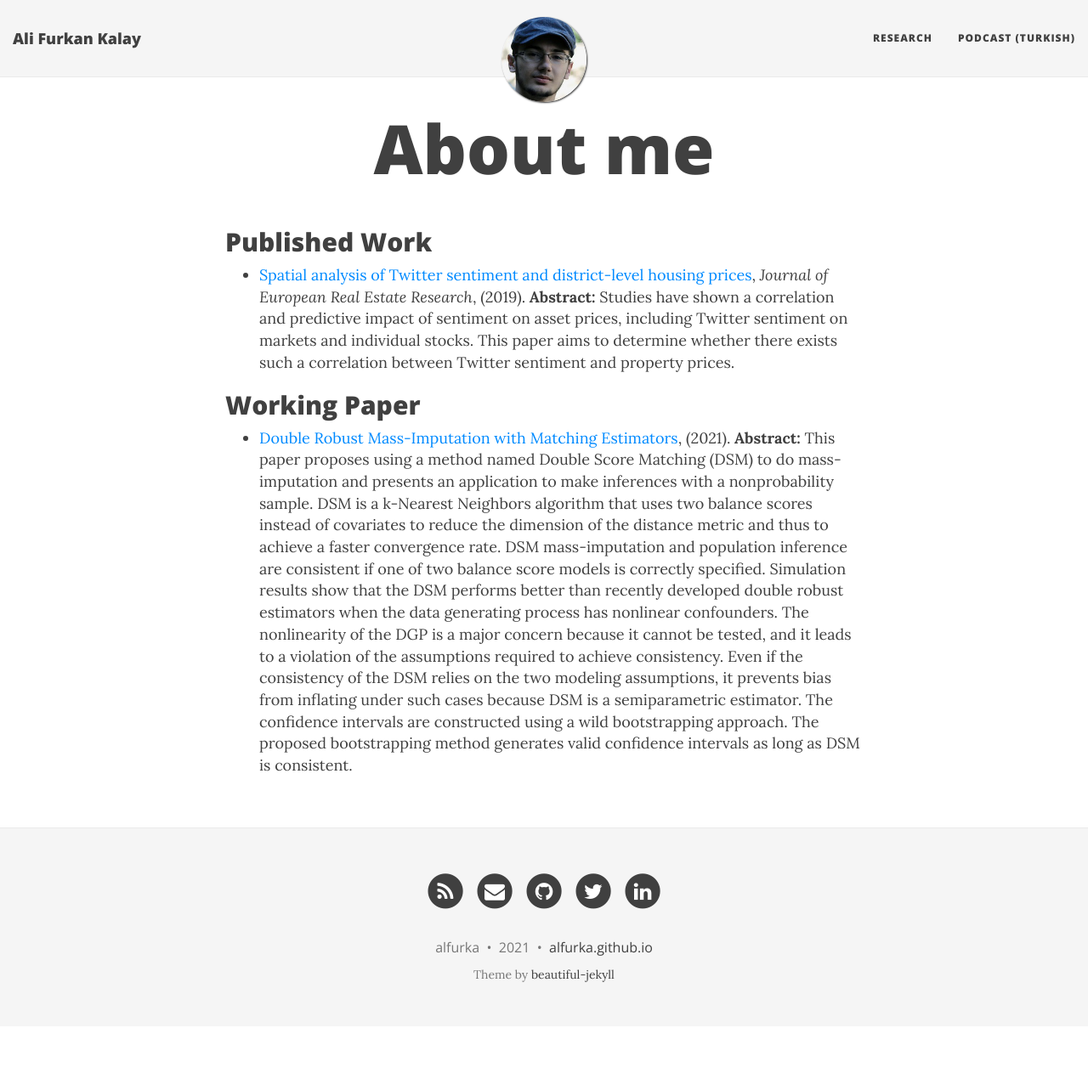
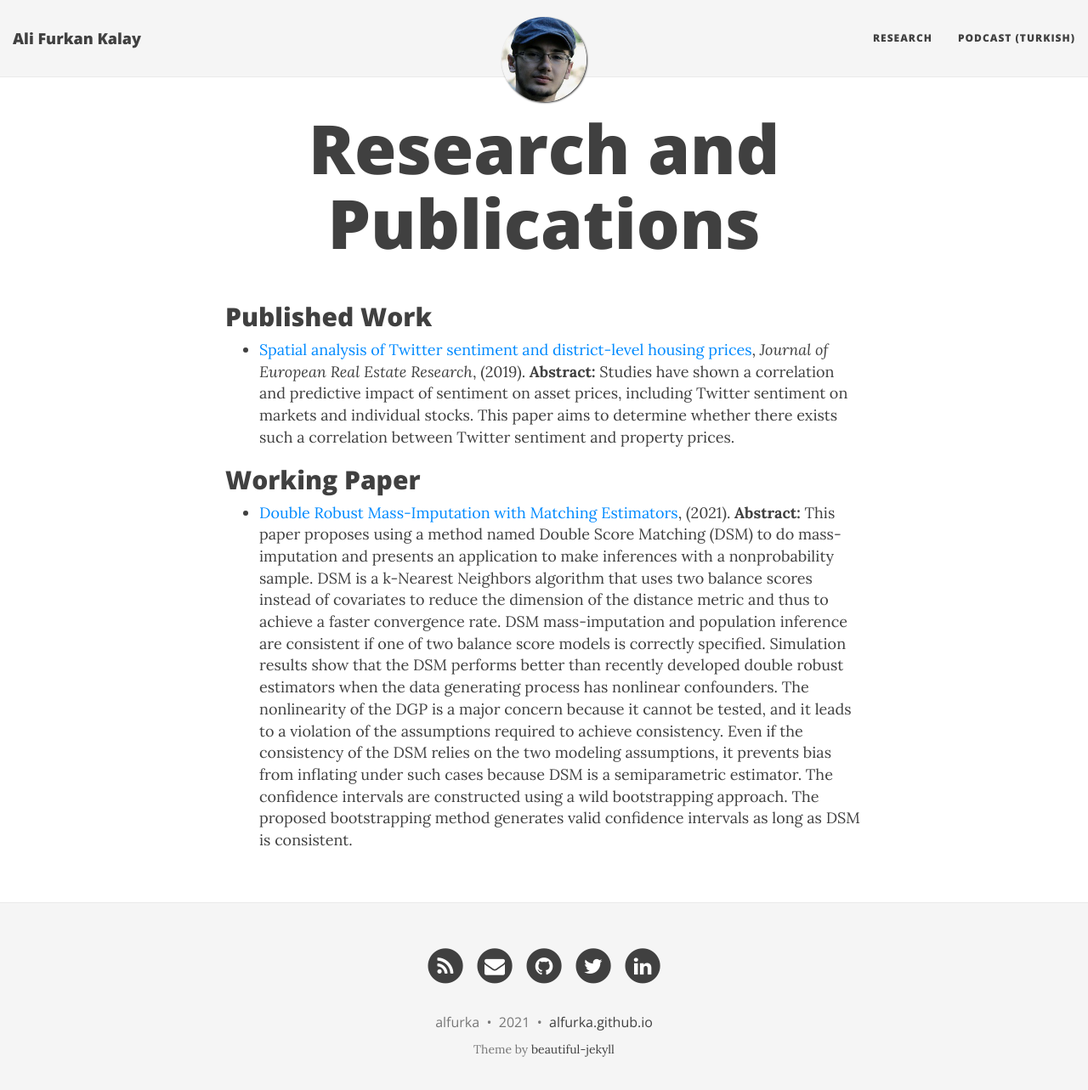
Before and after one commit to alfurka/alfurka.github.io, a Jekyll site: the page built from research.md, in a window 1280 px wide and 1296 px high. Shown: the top 1283 px of the window at 85% size. Built offline with Jekyll 4.4.1, drawn with Linux system fonts in a browser that asks for light colours; nearby versions of some CDN libraries.

Commit message:
Update research.md

```diff
--- a/research.md
+++ b/research.md
@@ -1,6 +1,6 @@
 ---
 layout: page
-title: About me
+title: Research and Publications
 ---
 
 ## Published Work
```
